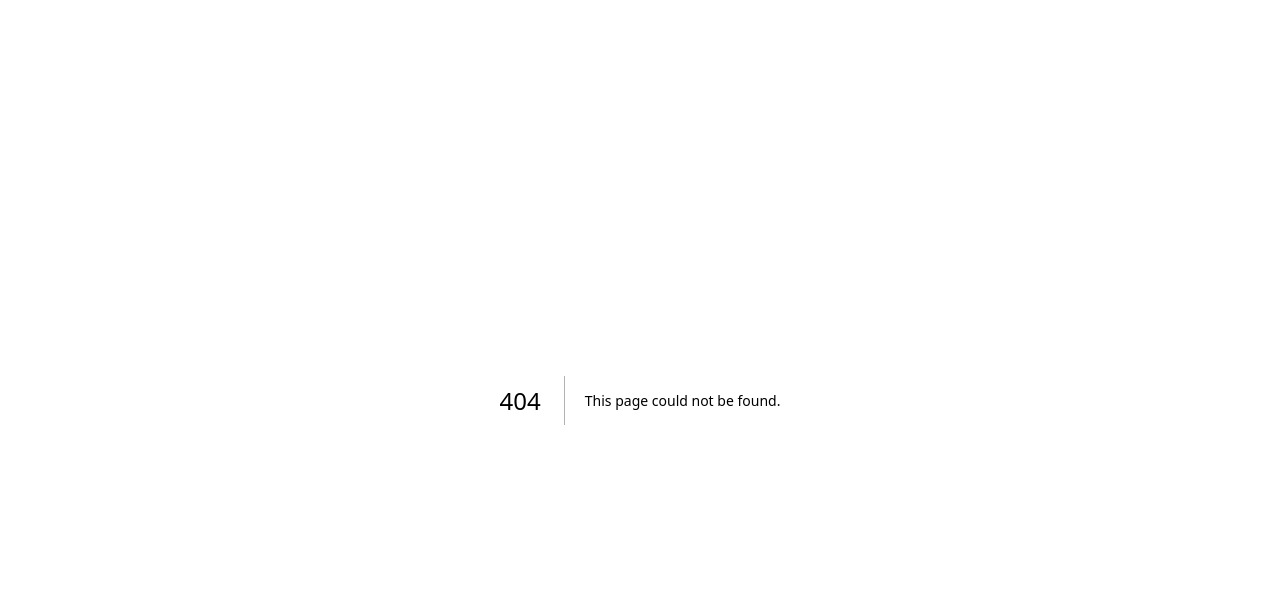
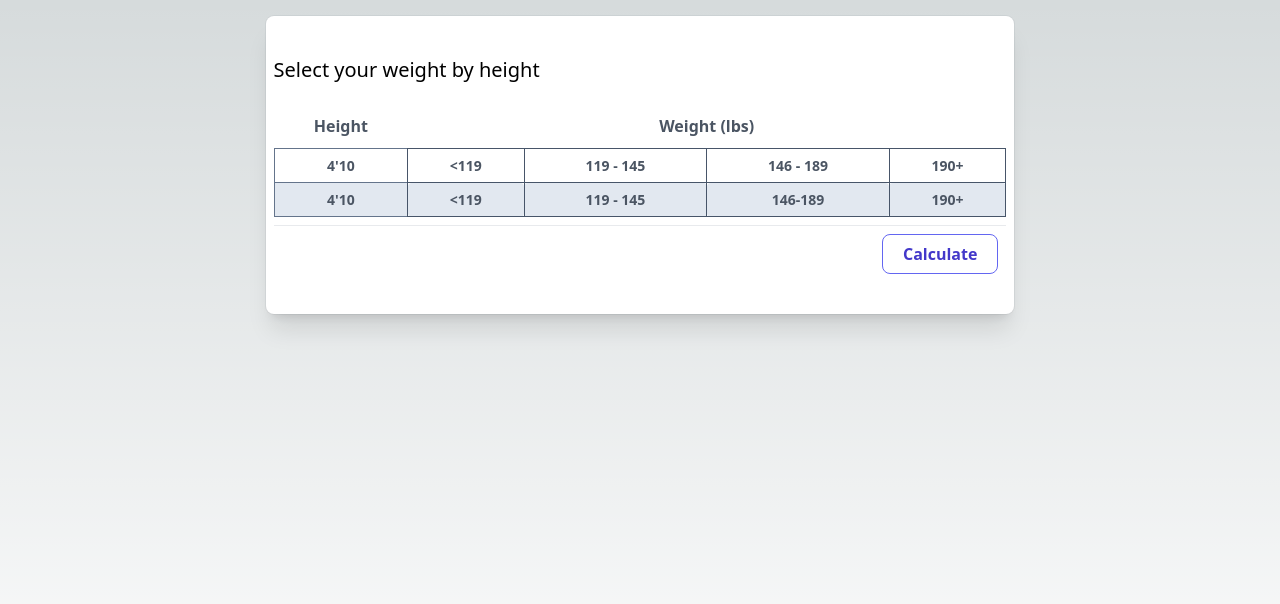
Before and after one commit to corianoharris/nextjs-typescript-prediabetes-risk-test, a Next.js app: page /chart in a window 1280 px wide. Before the commit this address had no page. Shown: the top 604 px of the page. Built offline with nearby package versions, Linux system fonts and the light colour scheme.

Commit message:
Added chart page

```diff
--- /dev/null
+++ b/pages/chart.tsx
@@ -0,0 +1,58 @@
+
+const Chart = () => {
+  return (
+
+    <main className="flex min-h-screen flex-col items-center justify-between p-4">
+      <div className="relative bg-white px-2 pt-10 pb-8 shadow-xl ring-1 ring-gray-900/5 sm:min-w-lg sm:rounded-lg md:min-w-[60%]">
+        <div className="mx-auto min-w-full ">
+          <h1 className="text-xl text-black mb-5">Select your weight by height</h1>
+          <div className="divide-y divide-gray-300/50">
+            <div className="space-y-6 text-base leading-7 text-gray-600 font-thin">
+              <table className="table-auto min-w-full font-semibold">
+                <thead>
+                  <tr className="">
+                    <th colSpan={1} >Height</th>
+                    <th colSpan={4} className="text-center p-2">Weight (lbs)</th>
+                  </tr>
+                </thead>
+                <tbody>
+                  <tr className="text-left sm: text-sm/[17px] md:text-md text-center  border border-slate-500 rounded mt-2 mb-2">
+                    <td className="p-2">{`4'10`}</td>
+                    <td className="p-2  border border-slate-600 rounded">{`<119`}</td>
+                    <td className="p-2  border border-slate-600 rounded">119 - 145</td>
+                    <td className="p-2  border border-slate-600 rounded">146 - 189</td>
+                    <td className="p-2  border border-slate-600 rounded">190+</td>
+                  </tr>
+                  <tr className="text-left sm: text-sm/[17px] md:text-md text-center  border border-slate-500 rounded mt-2 mb-2 bg-slate-200">
+                    <td className="p-2">{`4'10`}</td>
+                    <td className="p-2  border border-slate-600 rounded">{`<119`}</td>
+                    <td className="p-2  border border-slate-600 rounded">{`119 - 145`}</td>
+                    <td className="p-2  border border-slate-600 rounded">146-189</td>
+                    <td className="p-2  border border-slate-600 rounded">190+</td>
+                  </tr>
+                </tbody>
+              </table>
+            </div>
+            <div className=" p-2 text-base font-semibold leading-7  mt-2 text-right" >
+            <button className="h-10 px-5 text-indigo-700 transition-colors duration-150 border border-indigo-500 rounded-lg focus:shadow-outline hover:bg-indigo-500 hover:text-indigo-100">Calculate</button>
+            </div>
+          </div>
+        </div>
+      </div>
+    </main>
+
+
+
+
+
+
+
+
+
+
+
+
+  )
+}
+
+export default Chart;
```
